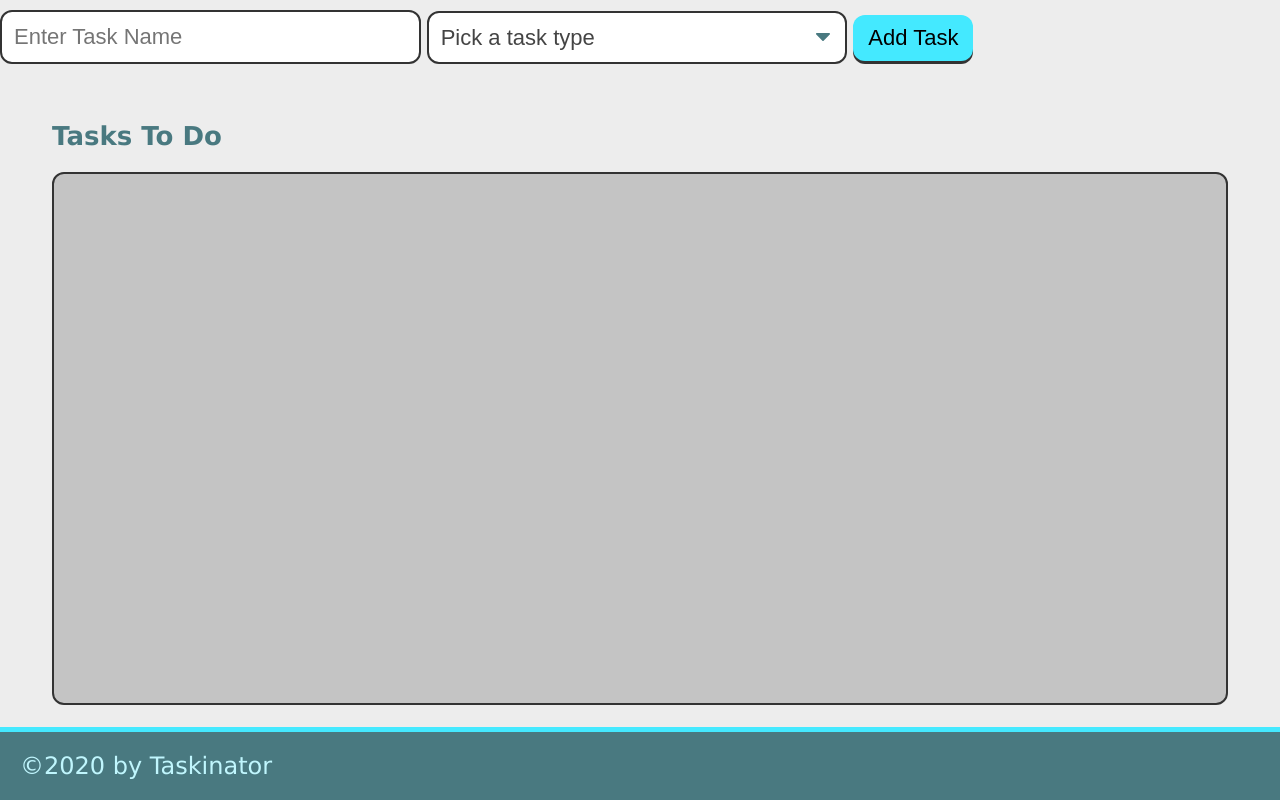
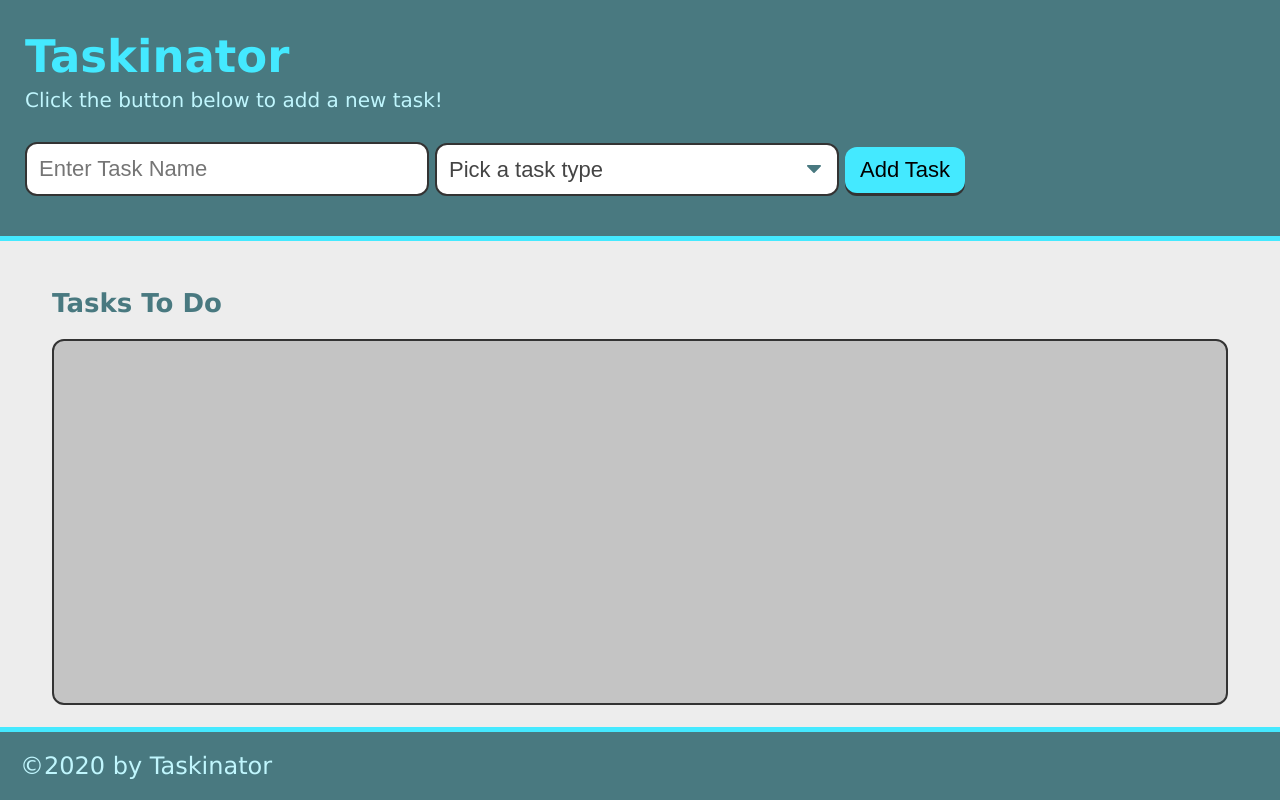
Before and after one commit to stevedusome/taskinator, a plain HTML site: page index.html in a window 1280 px wide. Drawn offline with Linux system fonts and the light colour scheme.

Commit message:
added form submission

```diff
--- a/assets/js/script.js
+++ b/assets/js/script.js
@@ -1,11 +1,14 @@
-var buttonEl = document.querySelector("#save-task");
+var formEl = document.querySelector("#task-form");
 var tasksToDoEl = document.querySelector("#tasks-to-do");
 
-var createTaskHandler = function() {
-  var listItemEl = document.createElement("li");
-  listItemEl.className = "task-item";
-  listItemEl.textContent = "This is a new task.";
-  tasksToDoEl.appendChild(listItemEl);
+var createTaskHandler = function(event) {
+
+    event.preventDefault();
+
+    var listItemEl = document.createElement("li");
+    listItemEl.className = "task-item";
+    listItemEl.textContent = "This is a new task.";
+    tasksToDoEl.appendChild(listItemEl);
   };
 
-buttonEl.addEventListener("click", createTaskHandler);
+  formEl.addEventListener("submit", createTaskHandler);
--- a/index.html
+++ b/index.html
@@ -10,6 +10,9 @@
 </head>
 
 <body>
+  <header>
+  <h1 class="page-title">Taskinator</h1>
+  <p>Click the button below to add a new task!</p>
   <form id="task-form">
     <div class="form-group">
       <input type="text" name="task-name" placeholder="Enter Task Name" />
@@ -28,6 +31,7 @@
       <button class="btn" id="save-task" type="submit">Add Task</button>
     </div>
   </form>
+</header>
 
       <main class="page-content">
         <section class="task-list-wrapper">
```
